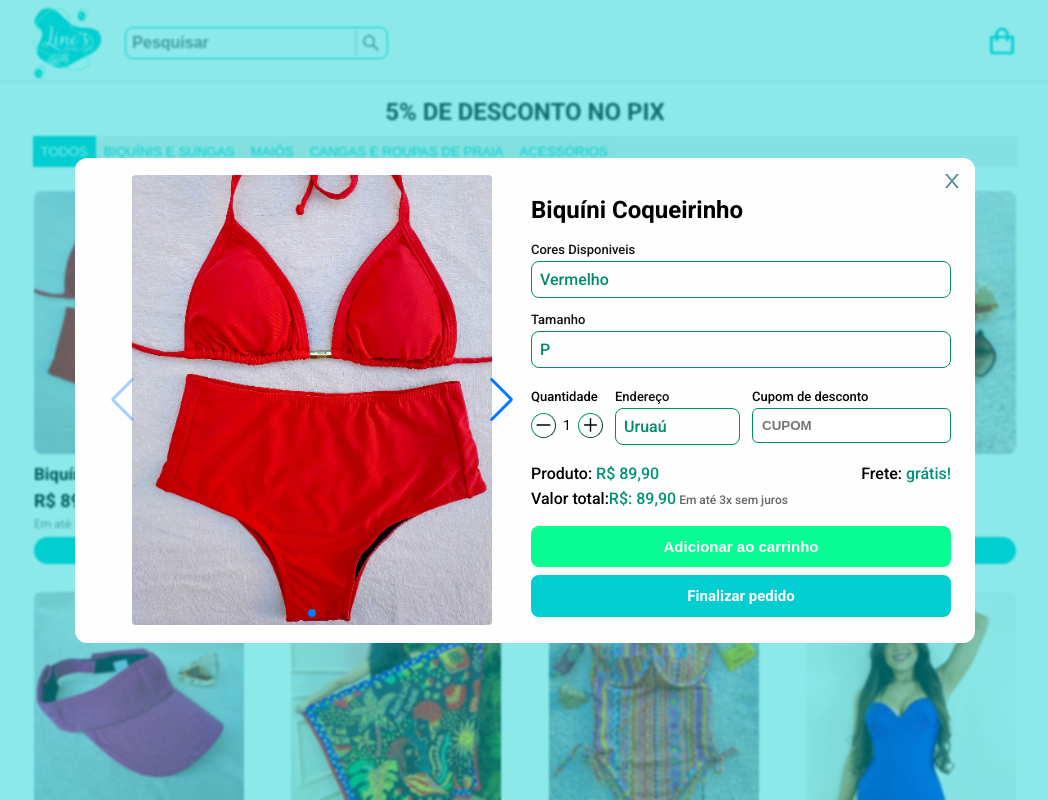
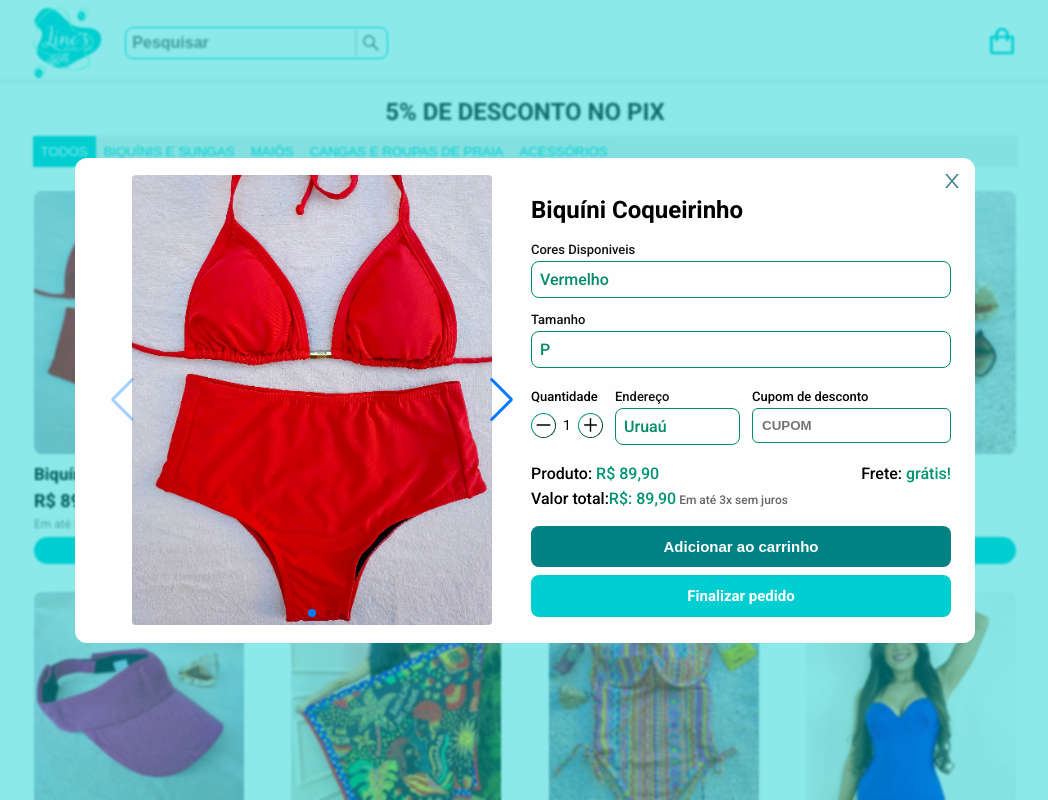
Before and after one commit to FranciscoNeto2909/iec_biquinis, a React (Vite) app: page / in a window 1280 px wide. Both pictures are taken after a click on the element 254 px from the left and 379 px from the top of the page. Shown: the top 800 px of the page, without its empty margins (115-1163 px from the left). Built offline with nearby package versions, Linux system fonts and the light colour scheme.

Commit message:
modal  button color changed

```diff
--- a/src/components/modal/modal.css
+++ b/src/components/modal/modal.css
@@ -196,7 +196,7 @@
 }
 
 .modal_info_button_cart {
-    background-color: #07fd92;
+    background-color: #008285;
 }
 
 .modal_soldOff {
```
